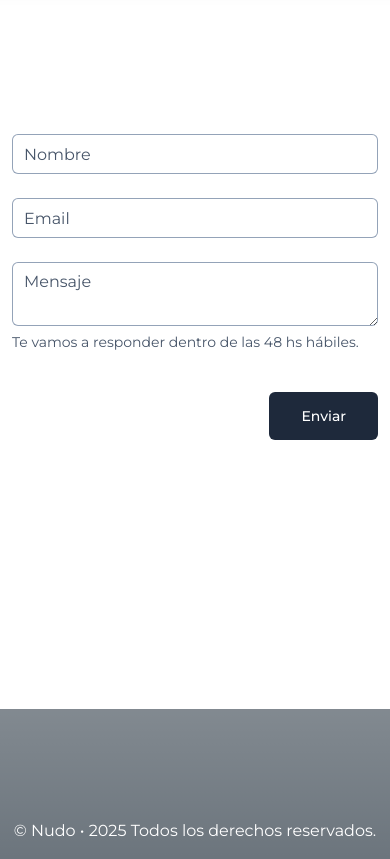
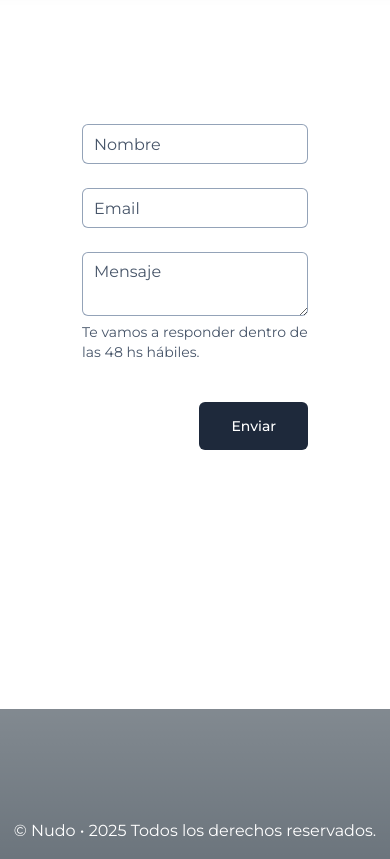
Before and after one commit to FranCamposAmoedo/NudoMuebles, a plain HTML site: page contacto.html in a window 390 px wide. Shown: the part 135-994 px from the top of the page. Drawn offline with nearby package versions, Linux system fonts and the light colour scheme.

Commit message:
media query en contacto

```diff
--- a/styles.css
+++ b/styles.css
@@ -364,6 +364,11 @@ fieldset {
 form {
 	font-family: "Montserrat", sans-serif !important;
 }
+@media only screen and (max-width: 600px) {
+	.form-container {
+		max-width: 250px !important;
+	}
+}
 /** -------------------------------------------------------------------- **/
 /** HEADER **/
 header {
```
